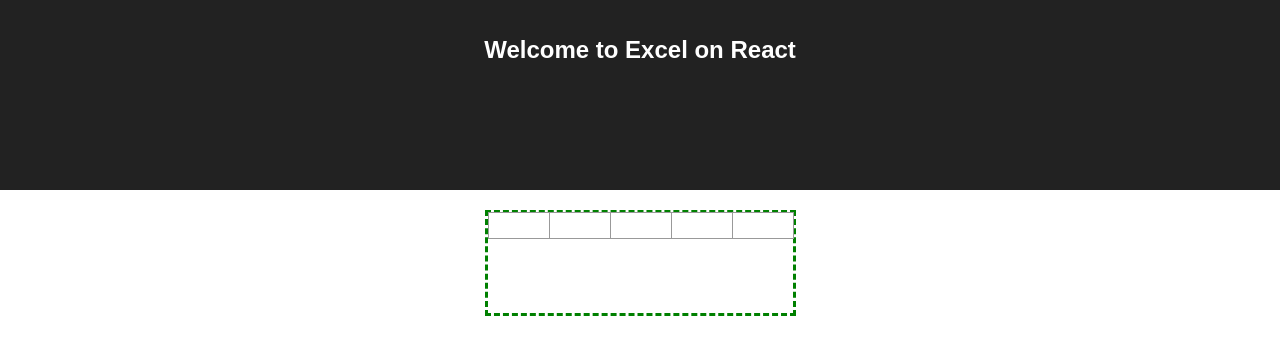
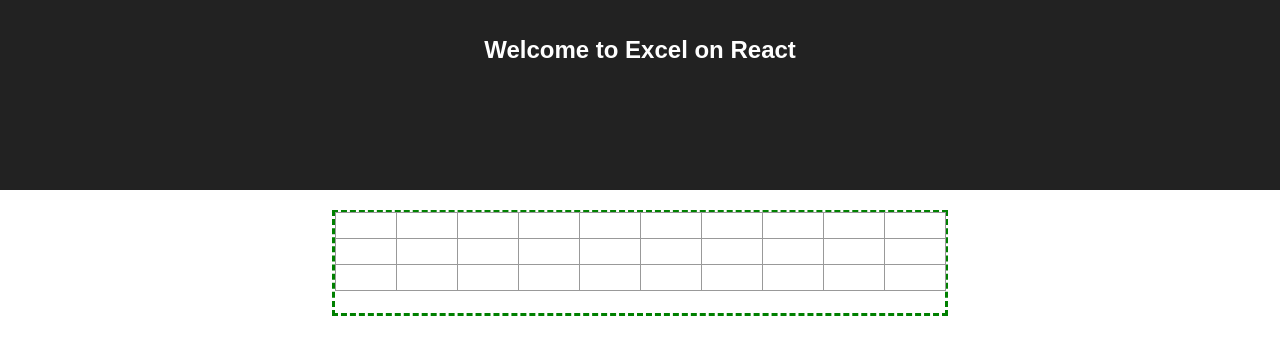
Before and after one commit to RomanKontsevoy/excel, a React (Create React App) app: page / in a window 1280 px wide. Shown: the top 354 px of the page. Built offline with nearby package versions, Linux system fonts and the light colour scheme.

Commit message:
third commit

```diff
--- a/src/App.css
+++ b/src/App.css
@@ -52,4 +52,5 @@
 .Square:active,
 .Square:focus {
 	z-index: 2;
+    border: 1px solid #59da39
 }
--- a/src/App.js
+++ b/src/App.js
@@ -1,8 +1,8 @@
-import React, { Component } from 'react';
+import React, {Component} from 'react';
 import './App.css';
 
-const countOfSquares = 5;
-const countOfRows = 1;
+const countOfSquares = 10;
+const countOfRows = 3;
 
 class Square extends Component {
     //handleChange(e) {
@@ -10,66 +10,71 @@ class Square extends Component {
     //}
     render() {
         return (
-		  <input className="Square" value={this.props.value} onChange={(e) => this.props.onChange(e)} />
+            <input className="Square" value={this.props.value} onChange={(e) => this.props.onChange(e)}/>
         );
     };
-};
+}
+;
 
 class Row extends Component {
+    renderSquare(s, r) {
+        const arrOfSquares = [];
+        for (let i = 0; i < s; i++) {
+            let squareId = r*countOfSquares+i
+            let square = <Square key={squareId}
+                                 value={this.props.squares}
+                                 onChange={(e) => this.props.onChange(e)}
+            />;
+            squareId += 1;
+            arrOfSquares.splice(arrOfSquares.length, 0, square);
+        }
+        return (
+            arrOfSquares
+        );
+    }
 
+    render() {
+        return (
+            <div className="Row" >
+                {this.renderSquare(countOfSquares, this.props.rowKey)}
+            </div>
+        );
+    };
+}
 
+class Table extends Component {
     constructor(props) {
         super(props);
         this.state = {
-			squares: Array(countOfSquares).fill("")
+            squares: Array(countOfSquares*countOfRows).fill(''),
         };
         this.handleChange = this.handleChange.bind(this);
+    }
 
-	}
     handleChange(i, e) {
         const squares = this.state.squares.slice();
         squares[i] = e.target.value;
         this.setState({squares: squares});
     }
 
-	renderSquare(s) {
-		const arrOfSquares = [];
-		for(let i = 0; i < s; i++) {
-			let square = <Square key={"square " + i}
-                value={this.state.squares[i]}
+    renderRow(r) {
+        const arrOfRows = [];
+
+        for (let i = 0; i < r; i++) {
+            let row = <Row key={i}
+                           rowKey={i}
+                           value={i}
                            onChange={(e) => this.handleChange(i, e)}
             />;
-			arrOfSquares.splice(arrOfSquares.length-1, 0, square);
-		}
-        return (
-			arrOfSquares
-        );
-    }
-	render() {
-		console.log(this.state.squares);
-		return (
-			  <div	className="Row">
-				{this.renderSquare(countOfSquares)}
-			  </div>
-		);
-	};
-};
-
-class Table extends Component {
-	renderRow(r) {
-		const arrOfRows = [];
-		for(let i = 0; i < r; i++) {
-			let row = <Row key={"row " + i}
-                value={i}
-                onClick={() => this.props.onClick(i)}
-            />;
-			arrOfRows.splice(arrOfRows.length-1, 0, row);
+            arrOfRows.splice(arrOfRows.length, 0, row);
         }
         return (
             arrOfRows
         );
     }
+
     render() {
+        console.log(this.state.squares);
         return (
             <div className="Table">
                 {this.renderRow(countOfRows)}
```
Also changed, not shown: package.json (line endings or trailing spaces), 1 other file (tests, documents, lock files or other folders). Lines whose indentation alone changed are shown as unchanged.
